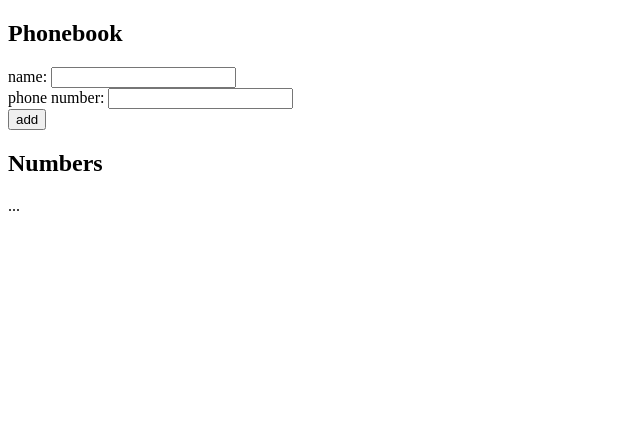
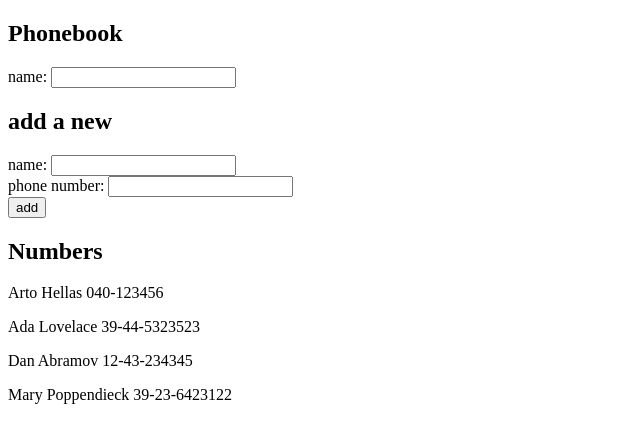
Before and after one commit to yuchenjohnlin/fullstackopen, a React (Vite) app in the folder part2/: page / in a window 1280 px wide. Shown: the top 442 px of the page, without its empty margins (0-640 px from the left). Built offline with nearby package versions, Linux system fonts and the light colour scheme.

Commit message:
part 2.9

```diff
--- a/part2/src/App.jsx
+++ b/part2/src/App.jsx
@@ -1,11 +1,27 @@
 import { useState } from 'react'
+
+const Phonebook = ({persons, filter}) => {
+  const filterPersons = persons.filter(p => p.name.toLowerCase().startsWith(filter) )
+  console.log(filterPersons)
+  const list = filterPersons.map(person => <p key={person.id}>{person.name} {person.number}</p>)
+
+  return (
+    <div>
+      {list}
+    </div>
+  )
+}
 
 const App = () => {
   const [persons, setPersons] = useState([
-    { name: 'Arto Hellas', phone: '000000000' }
+    { name: 'Arto Hellas', number: '040-123456', id: 1 },
+    { name: 'Ada Lovelace', number: '39-44-5323523', id: 2 },
+    { name: 'Dan Abramov', number: '12-43-234345', id: 3 },
+    { name: 'Mary Poppendieck', number: '39-23-6423122', id: 4 }
   ])
   const [newName, setName] = useState('')
   const [newPhone, setPhone] = useState('')
+  const [filterName, setFilterName] = useState('')
 
   const handleNameChange = (event) => {
     console.log(event.target.value)
@@ -14,6 +30,10 @@
   const handlePhoneChange = (event) => {
     console.log(event.target.value)
     setPhone(event.target.value)
+  }
+  const handleFilterNameChange = (event) => {
+    console.log(event.target.value)
+    setFilterName(event.target.value)
   }
   const addName = (event) => {
     event.preventDefault()
@@ -36,6 +56,10 @@
   return (
     <div>
       <h2>Phonebook</h2>
+        <div>
+          name: <input value={filterName} onChange={handleFilterNameChange}/>
+        </div>
+      <h2>add a new</h2>
       <form onSubmit={addName}>
         <div>
           name: <input value={newName} onChange={handleNameChange}/>
@@ -48,7 +72,7 @@
         </div>
       </form>
       <h2>Numbers</h2>
-      ...
+      <Phonebook persons={persons} filter={filterName} />
     </div>
   )
 }
```
